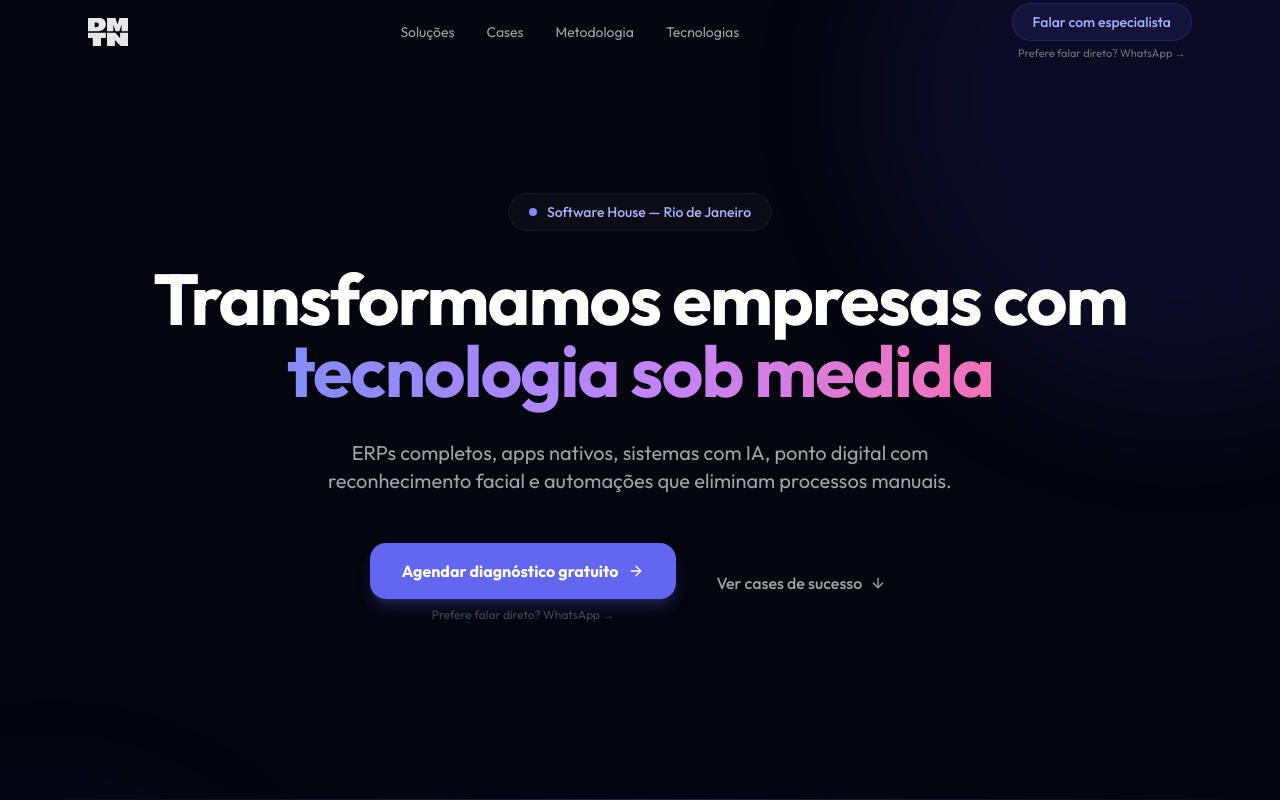
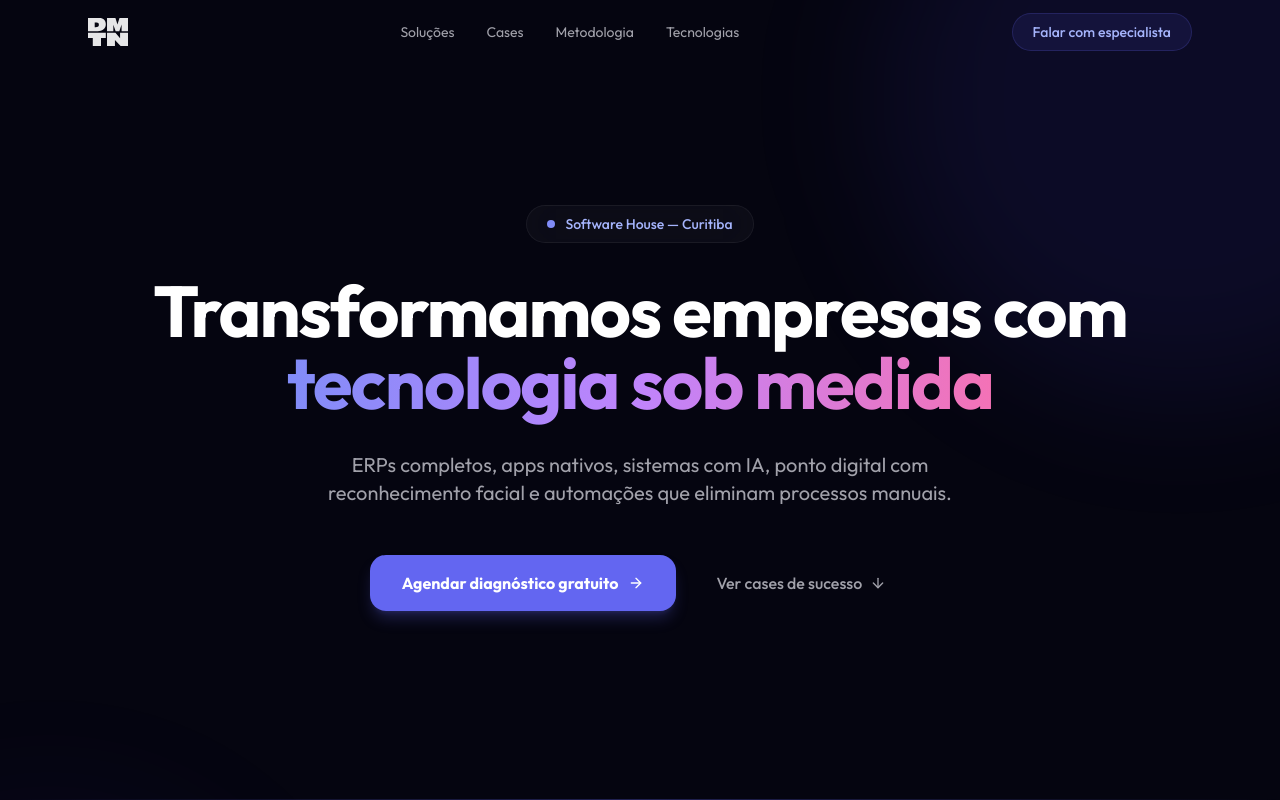
Before and after one commit to ryanfigueredo/dmtn, a Next.js app: page /dev in a window 1280 px wide. Shown: the top 800 px of the page. Built offline with nearby package versions, Linux system fonts and the light colour scheme.

Commit message:
Refactor header components by removing WhatsApp links for a cleaner design and updating location text from Rio de Janeiro to Curitiba in the section header.

```diff
--- a/app/dev/components/header.tsx
+++ b/app/dev/components/header.tsx
@@ -49,7 +49,7 @@ const Header = () => {
         </nav>
 
         <div className="flex items-center gap-3">
-          <div className="hidden sm:flex flex-col items-center">
+          <div className="hidden sm:flex items-center">
             <Link
               href="https://crm.dmtn.com.br/apresentacao"
               target="_blank"
@@ -57,14 +57,6 @@ const Header = () => {
               className="inline-flex text-sm font-medium px-5 py-2 rounded-full bg-indigo-500/10 text-indigo-300 border border-indigo-500/20 hover:bg-indigo-500/20 hover:border-indigo-500/30 transition-all"
             >
               Falar com especialista
-            </Link>
-            <Link
-              href="https://wa.me/5521997624873"
-              target="_blank"
-              rel="noopener noreferrer"
-              className="text-[11px] text-zinc-500 hover:text-zinc-400 transition-colors mt-1"
-            >
-              Prefere falar direto? WhatsApp →
             </Link>
           </div>
           <div className="md:hidden">
--- a/app/dev/components/section-header.tsx
+++ b/app/dev/components/section-header.tsx
@@ -28,7 +28,7 @@ const HeaderSection = () => {
               <span className="animate-ping absolute inline-flex h-full w-full rounded-full bg-indigo-400 opacity-75" />
               <span className="relative inline-flex rounded-full h-2 w-2 bg-indigo-400" />
             </span>
-            Software House — Rio de Janeiro
+            Software House — Curitiba
           </span>
         </motion.div>
 
@@ -60,7 +60,6 @@ const HeaderSection = () => {
           animate={{ opacity: 1, y: 0 }}
           transition={{ duration: 0.6, delay: 0.45 }}
         >
-          <div className="flex flex-col items-center">
           <Link
             href="https://crm.dmtn.com.br/apresentacao"
             target="_blank"
@@ -70,15 +69,6 @@ const HeaderSection = () => {
             Agendar diagnóstico gratuito
             <ArrowRight className="w-4 h-4 group-hover:translate-x-0.5 transition-transform" />
           </Link>
-            <Link
-              href="https://wa.me/5521997624873"
-              target="_blank"
-              rel="noopener noreferrer"
-              className="text-xs text-zinc-500/60 hover:text-zinc-400 transition-colors mt-2"
-            >
-              Prefere falar direto? WhatsApp →
-            </Link>
-          </div>
           <a
             href="#cases"
             className="inline-flex items-center gap-2 text-zinc-400 hover:text-white font-medium text-base px-6 py-4 rounded-2xl transition-colors"
--- a/app/dev/components/sheet-header.tsx
+++ b/app/dev/components/sheet-header.tsx
@@ -44,14 +44,6 @@ const CustomSheetHeader = () => {
               Falar com especialista
             </Button>
           </Link>
-          <Link
-            href="https://wa.me/5521997624873"
-            target="_blank"
-            rel="noopener noreferrer"
-            className="block text-center text-[11px] text-zinc-500 hover:text-zinc-400 transition-colors mt-2"
-          >
-            Prefere falar direto? WhatsApp →
-          </Link>
         </nav>
       </SheetContent>
     </Sheet>
```
Lines whose indentation alone changed are shown as unchanged.
